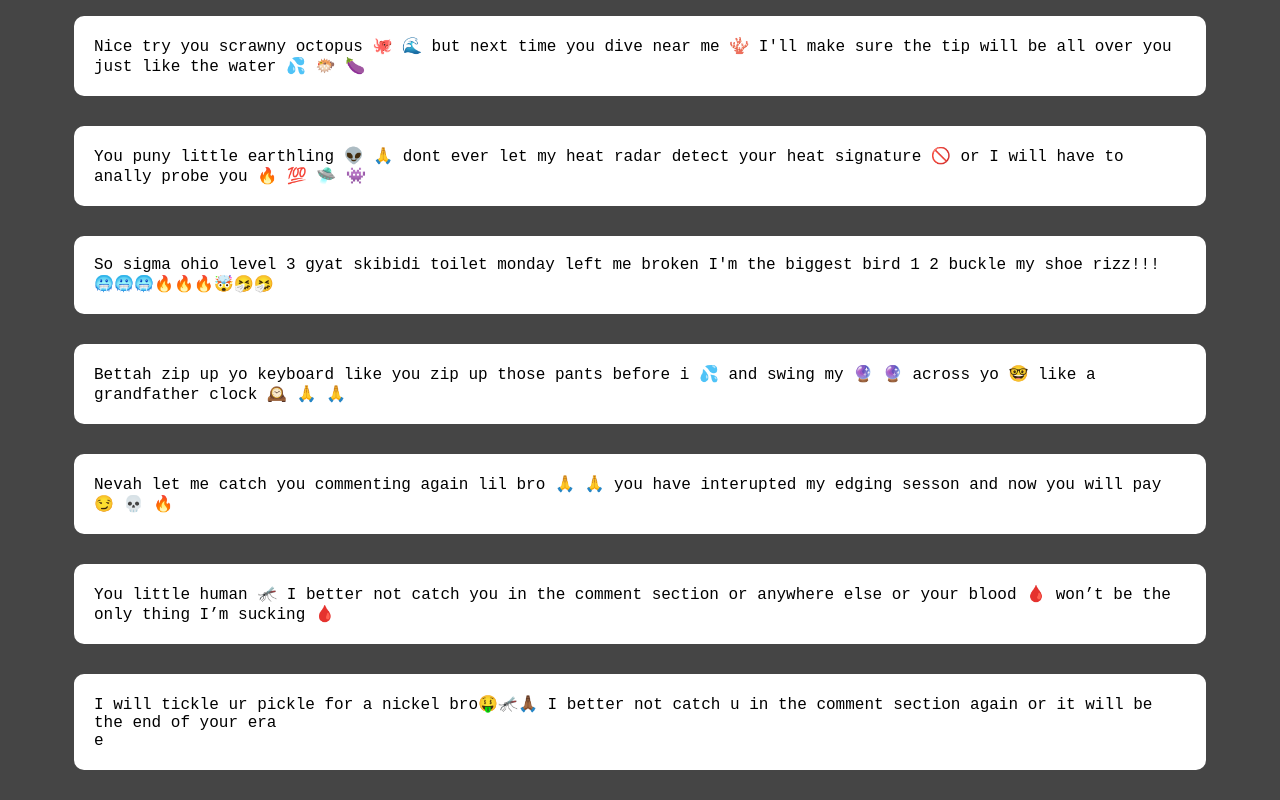
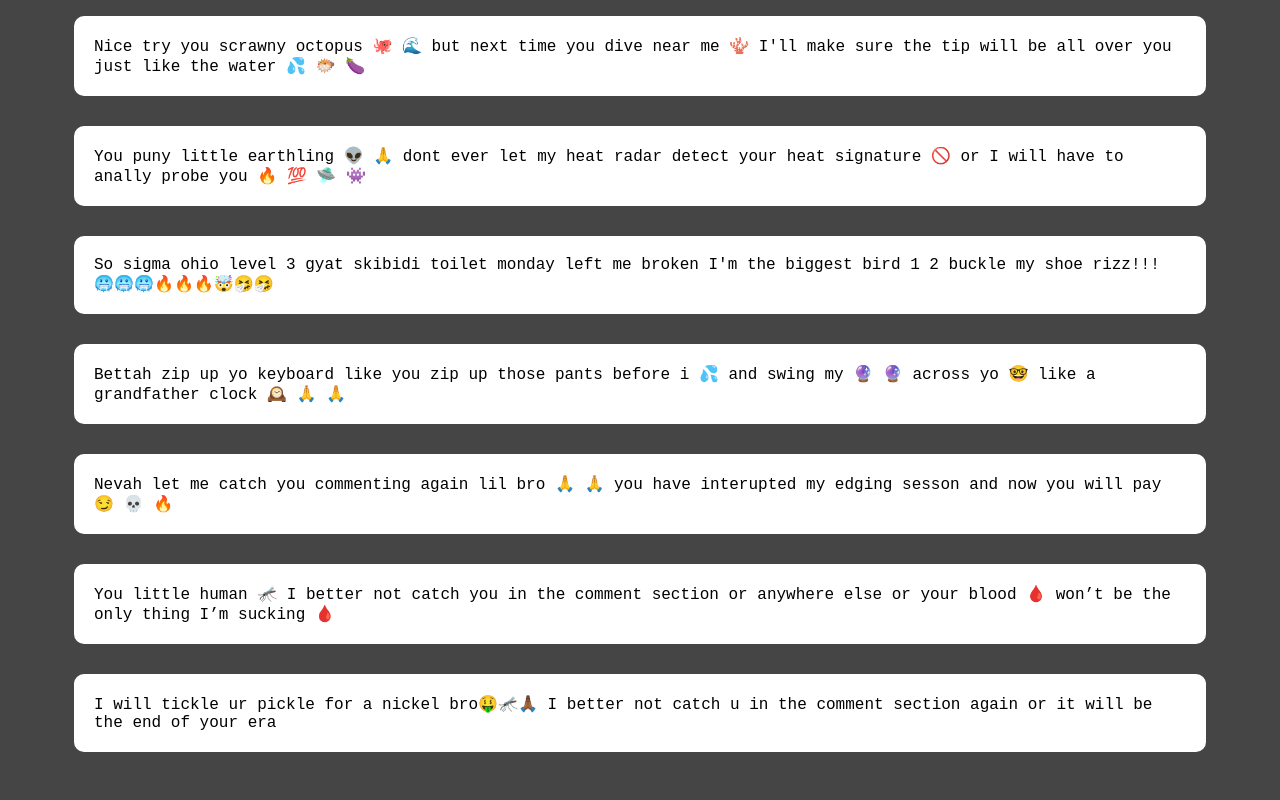
Before and after one commit to ItziSpyder/itzispyder.github.io, a plain HTML site: page antinpc.html in a window 1280 px wide. Shown: the part 335-1135 px from the top of the page. Drawn offline with Linux system fonts and the light colour scheme.

Commit message:
Update antinpc.html

```diff
--- a/antinpc.html
+++ b/antinpc.html
@@ -30,7 +30,7 @@
                 <div class="card">Bettah zip up yo keyboard like you zip up those pants before i 💦 and swing my 🔮 🔮 across yo 🤓 like a grandfather clock 🕰️ 🙏 🙏</div>
                 <div class="card">Nevah let me catch you commenting again lil bro 🙏 🙏 you have interupted my edging sesson and now you will pay 😏 💀 🔥</div>
                 <div class="card">You little human 🦟 I better not catch you in the comment section or anywhere else or your blood 🩸 won’t be the only thing I’m sucking 🩸</div>
-                <div class="card">I will tickle ur pickle for a nickel bro🤑🦟🙏🏾 I better not catch u in the comment section again or it will be the end of your era <div class="copied">e</div></div>
+                <div class="card">I will tickle ur pickle for a nickel bro🤑🦟🙏🏾 I better not catch u in the comment section again or it will be the end of your era</div>
             </div>
         </div>
     </div>
```
